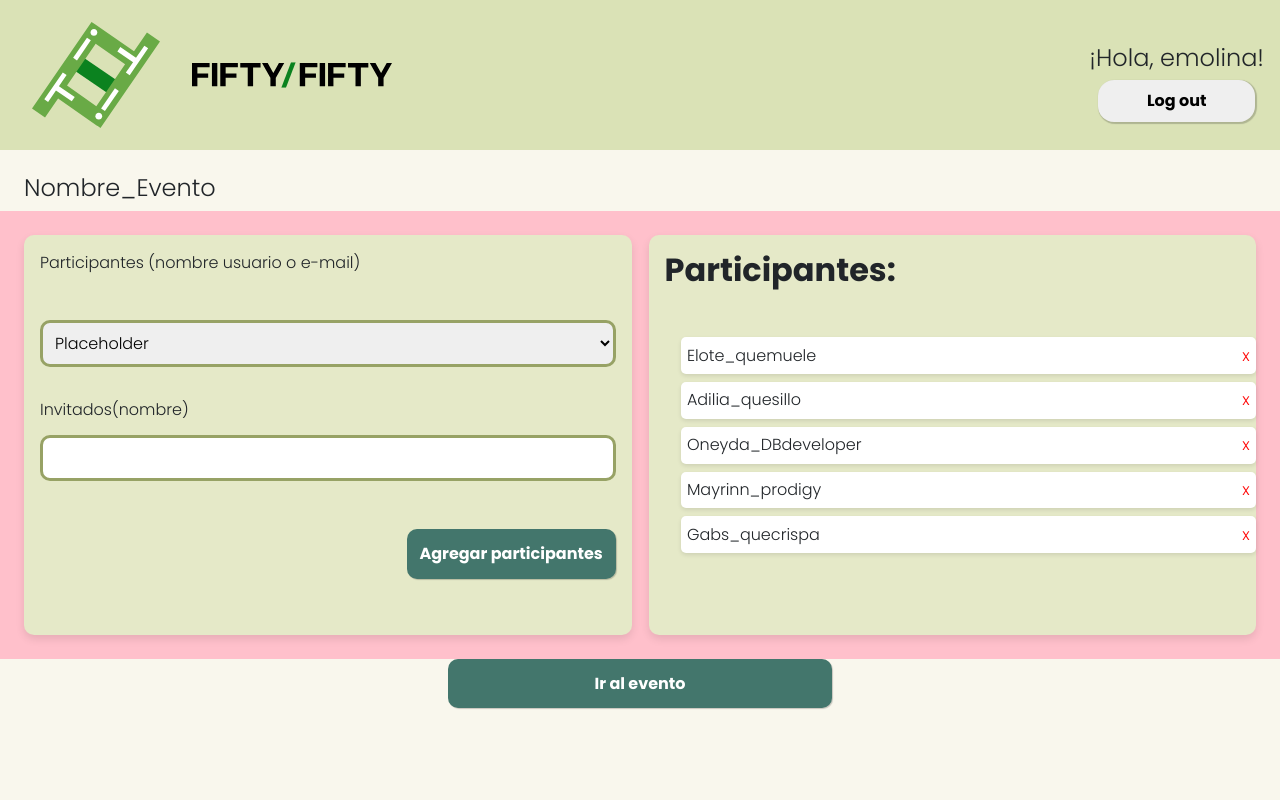
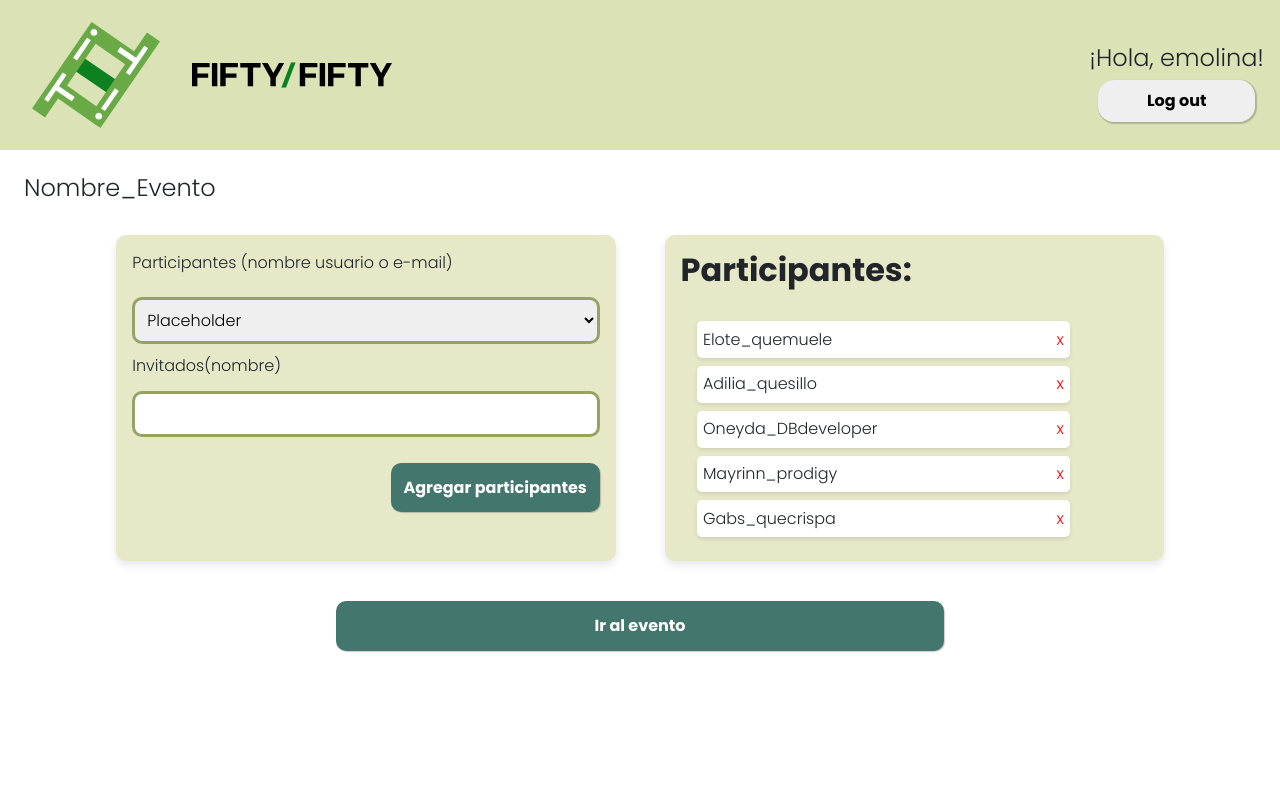
Before and after one commit to GabsCrisp/fifty-fifty, a Flask app: page /participantes in a window 1280 px wide. Run offline with Flask 3, Linux system fonts and the light colour scheme; a user stored in the database is signed in; some libraries are stand-ins or nearby versions.

Commit message:
participantes css mejorado

```diff
--- a/static/styles_participantes.css
+++ b/static/styles_participantes.css
@@ -12,10 +12,12 @@
 * {
     transition: all 0.5s ease-in-out;
 }
-
+body,html
+{
+    height: 100%;
+}
 body {
     margin: 0;
-    background-color:#f9f7ed;
     font-family: 'poppins-light';
 
 }
@@ -80,7 +82,8 @@
 
 h2,
 h3 {
-    padding: 0.5em;
+    padding-top: 0.5em;
+    padding-left: 0.5em;
     font-family: 'poppins-bold';
 }
 
@@ -177,7 +180,6 @@
     padding: 1em;
     display: flex;
     justify-content: space-evenly;
-    background-color: pink;
 
 }
 label {
@@ -195,7 +197,6 @@
     border-radius: 10px;
     box-shadow: 0 4px 8px rgba(0, 0, 0, 0.1);
     margin: 0.5em;
-    height: 50vh;
     width: 50%;
 }
 
@@ -233,6 +234,9 @@
 
 .participants-list ul {
     list-style: none;
+    display: flex;
+    flex-direction: column;
+    align-items: start;
 }
 
 .participants-list li {
@@ -243,6 +247,7 @@
     background-color: white;
     border-radius: 5px;
     box-shadow: 0 2px 4px rgba(0, 0, 0, 0.1);
+    width: 80%;
 }
 
 .remove {
@@ -264,8 +269,8 @@
 }
 
 .event-div {
-    width: 30%;
-    position: relative;
+    padding: 1em;
+    width: 50%;
     margin: auto;
 }
 
@@ -288,21 +293,43 @@
     height: 100%;
 }
 
-@media (max-width: 500px) {
+@media (max-width: 1200px) {
+    body
+    {
+        background-color: #000;
+    }
     main {
+        height: 70%;
         display: flex;
         flex-direction: column;
+        align-items: center;
+        justify-content: space-evenly;
         gap: 1em;
+    }
+    .event-container, .participants-list
+    {
+        width: 90%;
     }
     .vertical-line {
         background-color: #97A265;
         display: none;
     }
-    .event-container{
-        width:  inherit;
-    }
     .participants-list{
-        width: inherit;
         overflow: scroll;
     }
+    .event-div {
+        background-color: black;
+    }
 }
+
+@media (min-width: 1201px) {
+    main {
+        display: flex;
+        justify-content: center;
+        gap: 1em;
+    }
+    .event-container, .participants-list
+    {
+        width: 40%;
+    }
+}
```
